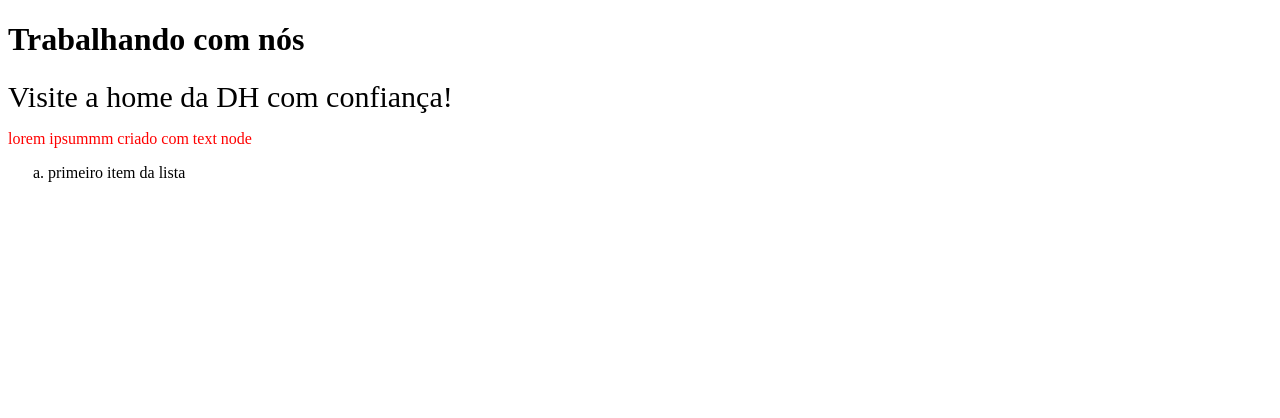
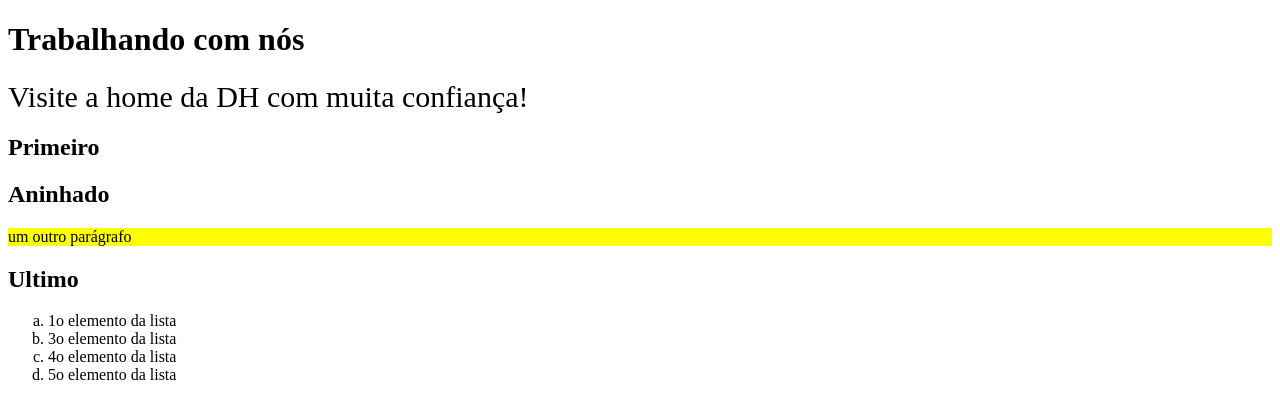
Before and after one commit to mrochadh/frontend2, a plain HTML site: page 4_manipulando_nos/index.html in a window 1280 px wide. Drawn offline with Linux system fonts and the light colour scheme.

Commit message:
criando itens da lista

```diff
--- a/4_manipulando_nos/index.html
+++ b/4_manipulando_nos/index.html
@@ -12,7 +12,17 @@
 
   <a href="http://www.digitalhouse.com">Visite a home da DH</a>
 
+  <h2>Primeiro</h2>
 
+  <div>
+    <div>
+      <div>
+        <h2>Aninhado</h2>
+      </div>
+    </div>
+  </div>
+
+  <h2>Ultimo</h2>
 
   <script src="js/script.js"></script>
 
--- a/4_manipulando_nos/js/script.js
+++ b/4_manipulando_nos/js/script.js
@@ -1,47 +1,74 @@
 // a árvore dos elementos/nós do documento HTML e o DOM
 
-// pegar um elemento
-let a = document.querySelector('a');
+console.log(document.querySelector('h2').innerText);
+
+console.log(document.querySelector('div h2').innerText);
+
+
+// pegar um elemento/nó (node)
+let a = document.querySelector('a'); // pega o 1º elemento <a>
 
 // alterar conteúdo interno e estilos
-a.innerText += ' com confiança!';
+a.innerText += ' com muita confiança!';
 a.style.fontSize = '30px';
 
 
-// funções para manipular atributos de um nó: has, get, set,
-console.log(a.hasAttribute('src')); //false
-console.log(a.hasAttribute('href')); //true
-console.log(a.getAttribute('href')); // o valor do atributo
+// funções para manipular atributos de um nó: has, get, set, remove
+console.log(a.hasAttribute('href'));
+
+/*
+if (a.hasAttribute('href')) {
+  console.log('tem ref');
+} else {
+  console.log('sem ref');
+}
+*/
+
+a.hasAttribute('href') ? console.log(a.getAttribute('href')) : console.log('sem ref');
+
 a.setAttribute('href', 'http://www.digitalhouse.com/br');
+
 a.removeAttribute('href');
 
+
 // criar um nó parágrafo
-let p = document.createElement('p');
-// inserir conteúdo
-//p.innerText = "lorem ipsum picsum mussum ipsum";
-let txt = document.createTextNode('lorem ipsummm criado com text node');
-p.appendChild(txt);
-p.style.color = 'red';
-
+let par = document.createElement('p');
+// inserir conteúdo e style
+par.innerText = "meu novo parágrafo pelo js";
+par.style.color = 'red';
 // adicionar ao final da página
-//document.querySelector('body').appendChild(p);
-document.body.appendChild(p);
+document.body.appendChild(par);
 
 // remover o parágrafo
-//document.body.removeChild(p);
+document.body.removeChild(par);
 
+// adicionando outro parágrafo dentro da primeira div
+let par2 = document.createElement('p');
+par2.innerText = "um outro parágrafo";
+par2.style.backgroundColor = 'yellow';
+document.querySelector('div').appendChild(par2);
 
 // criar uma lista com ordenação do tipo "a" contendo 3 itens
 let lista = document.createElement('ol');
-lista.setAttribute('type', 'a');
+lista.style.listStyleType = 'lower-latin';
+//lista.setAttribute('type', 'a');
 
+/*
 let item = document.createElement('li');
-item.innerText = 'primeiro item da lista';
+item.innerText = 'primeiro item';
+lista.appendChild(item);
+*/
 
-lista.appendChild(item);
+for (let i = 1; i <= 5; i++) {
+  let item = document.createElement('li');
+  item.innerText = `${i}o elemento da lista`;
+  lista.appendChild(item);
+}
 
 // adicionar ao final da página
 document.body.appendChild(lista);
 
 
-// remover o primeiro item da lista
+// remover o segundo item da lista
+let itens = document.querySelectorAll('li');
+lista.removeChild(itens[1]);
```
